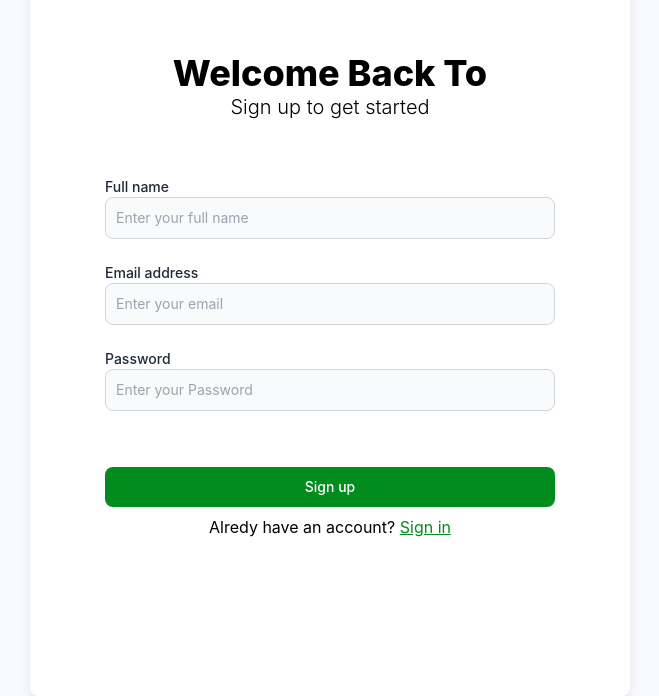
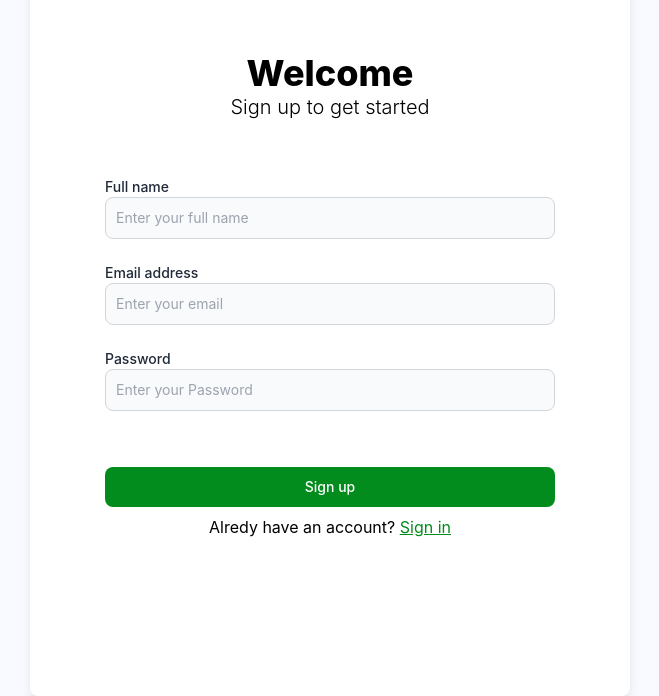
Before and after one commit to HamzahRahman03/ChattyBox_client, a React (Create React App) app: page /users/sign_up in a window 1280 px wide. Shown: the part 104-800 px from the top of the page, without its empty margins (310-969 px from the left). Built offline with nearby package versions, Linux system fonts and the light colour scheme.

Commit message:
Update index.js

```diff
--- a/src/modules/Form/index.js
+++ b/src/modules/Form/index.js
@@ -40,8 +40,8 @@ const Form = ({
   return (
     <div className="bg-light h-screen flex items-center justify-center">
         <div className=" bg-white w-[600px] h-[800px] shadow-lg rounded-lg flex flex-col justify-center items-center">
-            <div className=" text-4xl font-extrabold">Welcome Back To {isSignInPage && 'ChattyBox'}</div>
-            <div className=" text-xl font-light mb-14">{isSignInPage ? 'Sign in to explore' : 'Sign up to get started'}</div>
+            <div className=" text-4xl font-extrabold">Welcome {isSignInPage && 'Back To ChattyBox'}</div>
+            <div className=" text-xl font-light mb-14">{isSignInPage ? 'Sign in to get explored' : 'Sign up to get started'}</div>
             <form className="flex flex-col items-center w-full" onSubmit={(e) => handleSubmit(e)}>
             { !isSignInPage && <Input label="Full name" name="name" placeholder="Enter your full name" className="mb-6 w-[75%]" value={data.fullName} onChange={(e) => setData({ ...data, fullName: e.target.value }) } /> }
             <Input label="Email address" type="email" name="email" placeholder="Enter your email" className="mb-6 w-[75%]" value={data.email} onChange={(e) => setData({ ...data, email: e.target.value }) }/>
```
